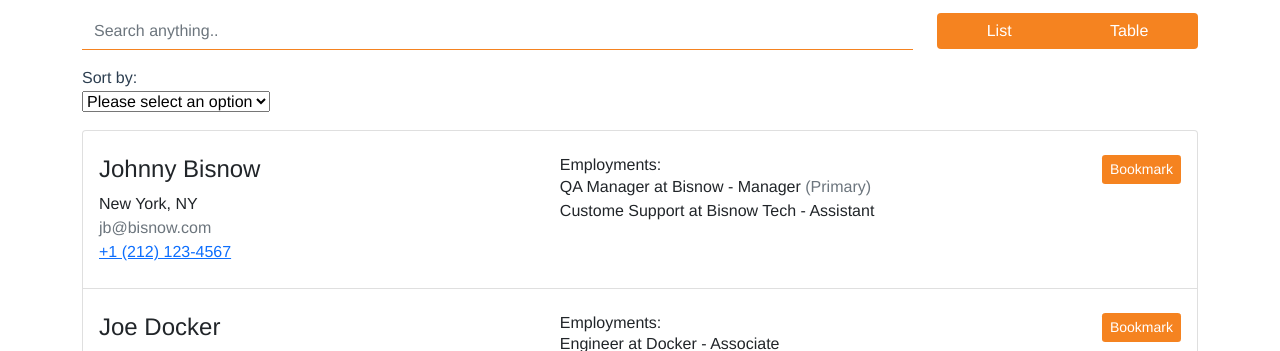
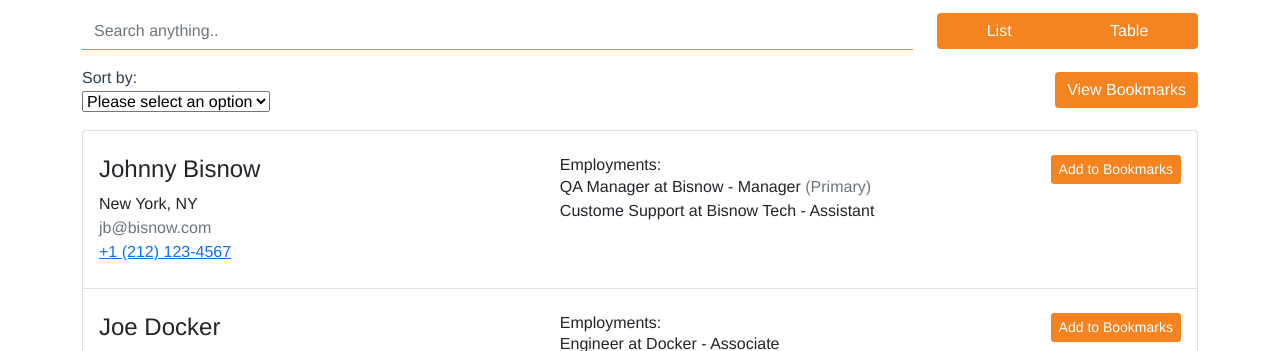
Before and after one commit to mayoalexander/contacts-search-ui, a Vue app: page /contacts in a window 1280 px wide. Shown: the part 449-800 px from the top of the page. Built offline with nearby package versions, Linux system fonts and the light colour scheme.

Commit message:
bookmarks view

```diff
--- a/src/views/Contacts/Controls.vue
+++ b/src/views/Contacts/Controls.vue
@@ -13,6 +13,8 @@
       </b-button-group>
     </div>
     <div class="col-md-12 text-left pt-2">
+      <b-row align-v="center">
+        <b-col class="text-left">
           <label class="mb-0">Sort by:</label>
           <div class="text-rigt">
             <b-form-select
@@ -22,6 +24,21 @@
               class="mt-0"
             ></b-form-select>
           </div>
+        </b-col>
+        <b-col class="text-right">
+          <b-button
+            v-if="$store.state.view_type !== 'bookmarks'"
+            @click="$store.commit('SET_VIEW', 'bookmarks')"
+          >
+            <span class="d-none d-md-inline">View</span>
+            Bookmarks
+          </b-button>
+          <b-button v-else @click="$store.commit('SET_VIEW', 'list')">
+            <span class="d-none d-md-inline">Go</span>
+            Back
+          </b-button>
+        </b-col>
+      </b-row>
     </div>
   </div>
 </template>
--- a/src/views/Contacts/ListAll.vue
+++ b/src/views/Contacts/ListAll.vue
@@ -6,6 +6,10 @@
 
       <div v-if="$store.state.view_type === 'list'" class="list-view">
         <contacts-list-view :items="filteredContacts" />
+      </div>
+
+      <div v-if="$store.state.view_type === 'bookmarks'" class="list-view">
+        <contacts-list-view :items="$store.state.bookmarks" />
       </div>
 
       <div v-if="$store.state.view_type === 'table'" class="list-view">
--- a/src/views/Contacts/Views/List.vue
+++ b/src/views/Contacts/Views/List.vue
@@ -43,7 +43,7 @@
               v-if="!isSavedToBookmarks(item)"
               @click="toggleBookmark(item)"
               size="sm"
-              >Bookmark</b-button
+              >Add to Bookmarks</b-button
             >
             <b-button v-else size="sm" @click="toggleBookmark(item)">
               Unbookmark
@@ -52,7 +52,14 @@
         </div>
       </b-list-group-item>
     </b-list-group>
-    <div v-else class="text-muted">No contacts found..</div>
+    <div v-else class="text-muted mt-3">
+      No contacts found..
+      <div v-if="$store.state.view_type === 'bookmarks'" class="mt-2">
+        <b-button size="sm" @click="$store.commit('SET_VIEW', 'list')">
+          Go Back
+        </b-button>
+      </div>
+    </div>
   </div>
 </template>
 
```
Lines whose indentation alone changed are shown as unchanged.
